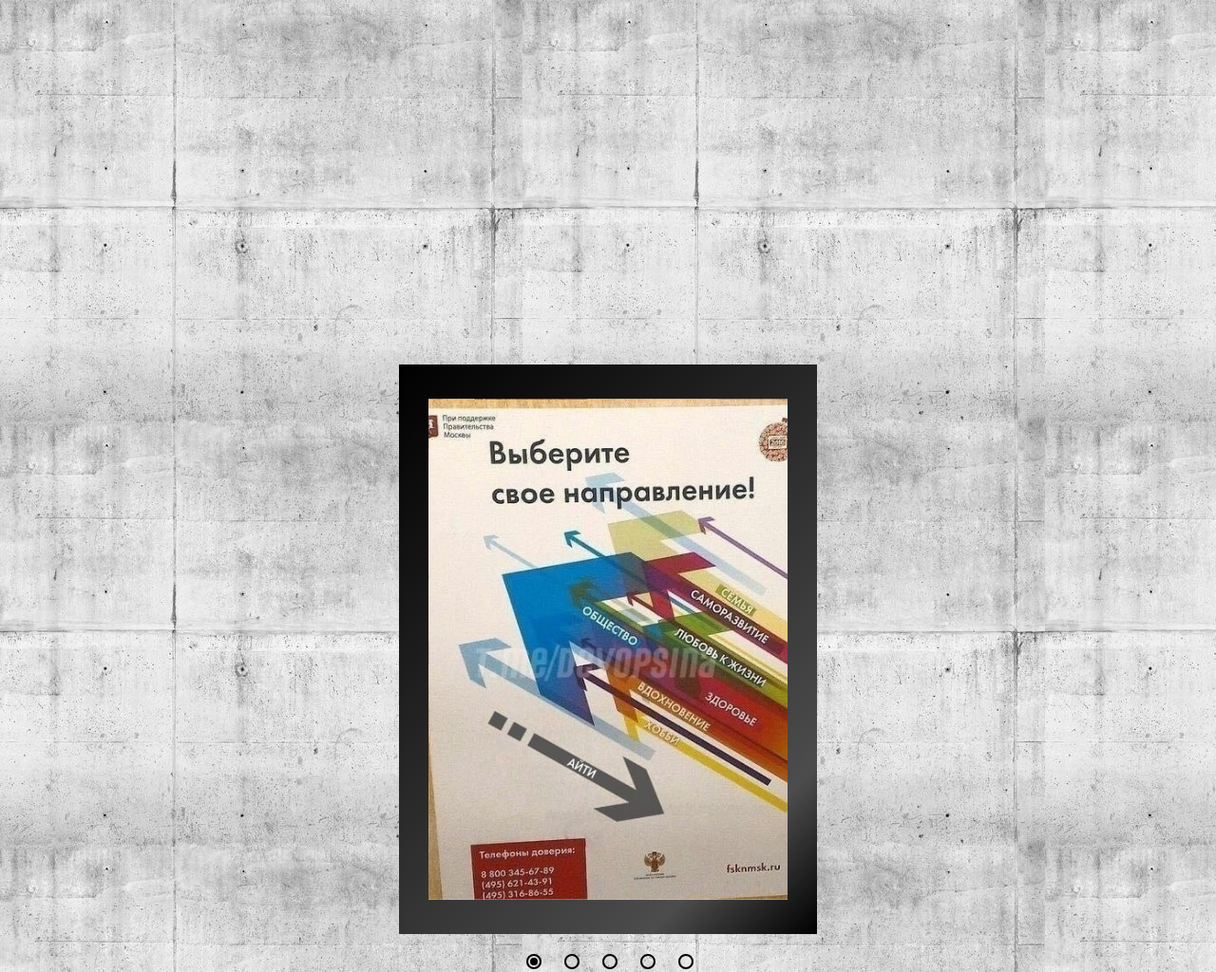
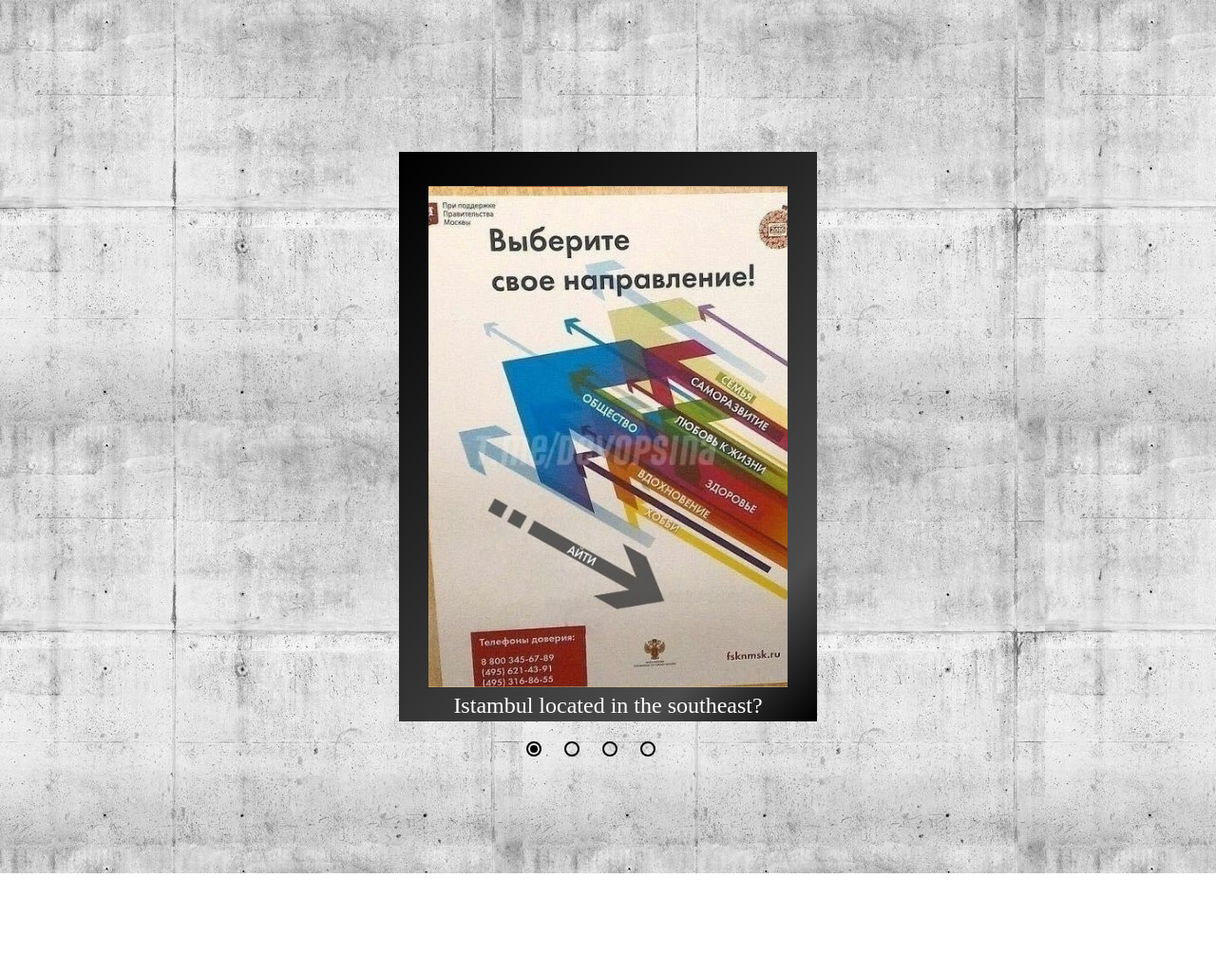
Before and after one commit to Aleg3000/cssMemSlider, a plain HTML site: page index.html in a window 1280 px wide. Shown: the top 1024 px of the page at 95% size. After the commit the page ends 920 px from the top, so only its background shows below. Drawn offline with Linux system fonts and the light colour scheme.

Commit message:
feat: add quotes (Mon, May 10, 2022 18:54)

```diff
--- a/index.html
+++ b/index.html
@@ -21,16 +21,22 @@
                     <div class="memes mem2"></div>
                     <div class="memes mem3"></div>
                     <div class="memes mem4"></div>
-                    <div class="memes mem5"></div>
+                    <!-- <div class="memes mem5"></div> -->
                 </div>
             </div>
+        </div>
+        <div class="quotes-box">
+            <div class="quote quote1">Istambul located in the southeast?</div>
+            <div class="quote quote2">I love cheese, and if js is like cheese...</div>
+            <div class="quote quote3">Development in Roman times</div>
+            <div class="quote quote4">Real men write their own funcs for sorting</div>
         </div>
         <div class="mem-controls">
             <label for="mem1"></label>
             <label for="mem2"></label>
             <label for="mem3"></label>
             <label for="mem4"></label>
-            <label for="mem5"></label>
+            <!-- <label for="mem5"></label> -->
         </div>
     </div>
 </body>
--- a/style.css
+++ b/style.css
@@ -5,6 +5,7 @@
 }
 
 body{
+    overflow-y: hidden;
     background-image: url(./memassets/wall.jpg);
 }
 
@@ -12,7 +13,7 @@ body{
     position: relative;
     height: 600px;
     width: 440px;
-    margin: 30% auto;
+    margin: 20vh auto;
 }
 
 .memes-box{
@@ -38,11 +39,38 @@ body{
     transition: transform ease-in 0.5s, opacity ease-in 0.5s;
 }
 
+.quotes-box{
+    position: relative;
+}
+
+.quote{
+    width: 440px;
+    text-align: center;
+    z-index: 99;
+    position: absolute;
+    top: -30px;
+    font-size: 24px;
+    color: white;
+    z-index: 0;
+    transform: scale(1.5);
+    transition: transform ease-in 0.5s, opacity ease-in 0.5s;
+    opacity: 0;
+}
+
 #mem1:checked ~ .memes-box > .outerBorder > .innerBorder > .mem1,
 #mem2:checked ~ .memes-box > .outerBorder > .innerBorder > .mem2,
 #mem3:checked ~ .memes-box > .outerBorder > .innerBorder > .mem3,
 #mem4:checked ~ .memes-box > .outerBorder > .innerBorder > .mem4,
 #mem5:checked ~ .memes-box > .outerBorder > .innerBorder > .mem5 {
+	opacity: 1;
+	z-index: 1;
+	transform: scale(1);
+}
+#mem1:checked ~ .quotes-box >  .quote1,
+#mem2:checked ~ .quotes-box >  .quote2,
+#mem3:checked ~ .quotes-box >  .quote3,
+#mem4:checked ~ .quotes-box >  .quote4,
+#mem5:checked ~ .quotes-box >  .quote5{
 	opacity: 1;
 	z-index: 1;
 	transform: scale(1);
```
